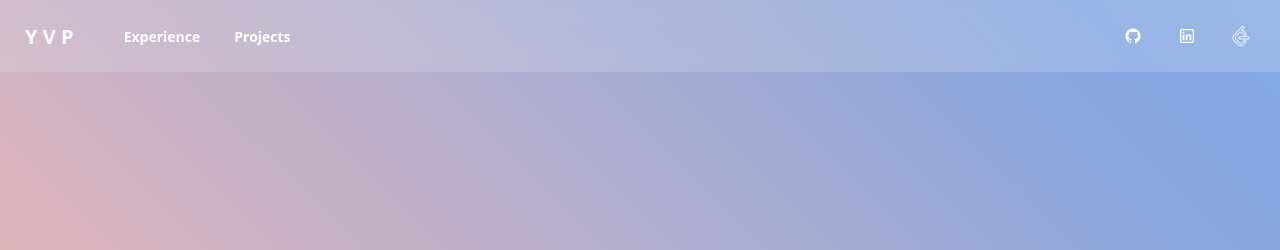
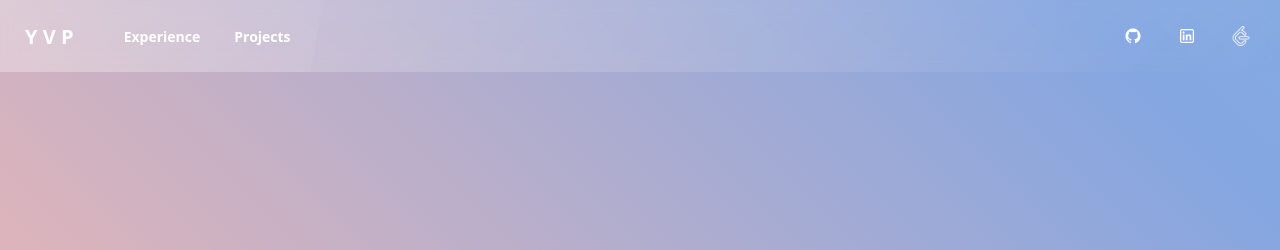
Before and after one commit to johnbarn777/johnbarn777.github.io, an Astro site: page / in a window 1280 px wide. Shown: the top 250 px of the page. Built offline with nearby package versions, Linux system fonts and the light colour scheme; Astro itself is replaced by a stand-in of ours.

Commit message:
feat(navbar): add surface tinted glass effect

```diff
--- a/src/assets/app.css
+++ b/src/assets/app.css
@@ -47,3 +47,14 @@ html {
   0%,50% { opacity: 1; }
   50.01%,100% { opacity: 0; }
 }
+
+/* Utility classes */
+@layer utilities {
+  .surface-tinted {
+    --tw-bg-opacity: 0.3; /* glassiness */
+    background-color: hsl(var(--p) / var(--tw-bg-opacity));
+    backdrop-filter: blur(8px);
+    box-shadow: 0 1px 3px hsl(var(--p) / 0.25),
+      0 4px 8px hsl(var(--p) / 0.15);
+  }
+}
--- a/src/components/Navbar.astro
+++ b/src/components/Navbar.astro
@@ -1,6 +1,6 @@
 ---
 ---
-<nav class="navbar bg-base-100/20 backdrop-blur fixed top-0 left-0 z-10">
+<nav class="navbar fixed top-0 left-0 z-50 glass surface-tinted">
   <div class="flex-1">
     <a href="/" class="btn btn-ghost text-white normal-case text-xl">Y V P</a>
     <ul class="menu menu-horizontal px-1 ml-2">
```
